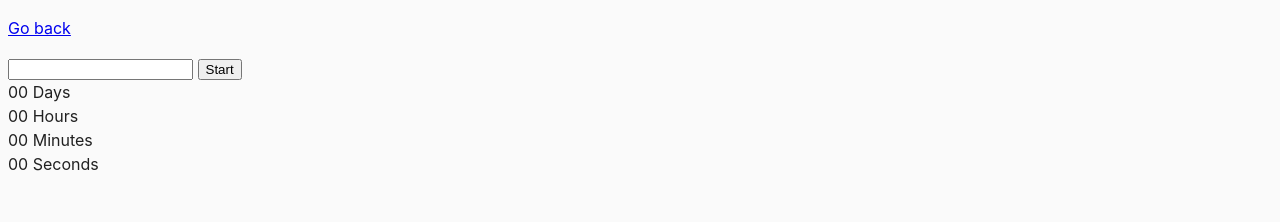
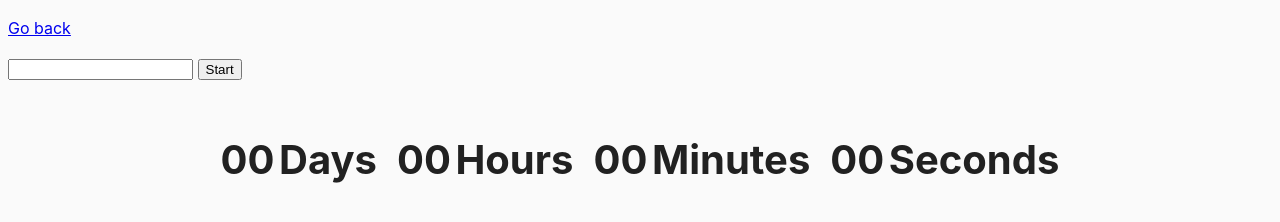
Before and after one commit to pavelloi/goit-js-hw-09, a website built with Parcel: page src/02-timer.html in a window 1280 px wide. Built offline with nearby package versions, Linux system fonts and the light colour scheme.

Commit message:
task 2 -  add styles

```diff
--- a/src/css/common.css
+++ b/src/css/common.css
@@ -3,8 +3,8 @@
 }
 
 body {
-  font-family: -apple-system, BlinkMacSystemFont, 'Segoe UI', Roboto,
-    Oxygen-Sans, Ubuntu, Cantarell, 'Helvetica Neue', sans-serif;
+  font-family: -apple-system, BlinkMacSystemFont, 'Segoe UI', Roboto, Oxygen-Sans, Ubuntu, Cantarell,
+    'Helvetica Neue', sans-serif;
   -webkit-font-smoothing: antialiased;
   -moz-osx-font-smoothing: grayscale;
   background-color: #fafafa;
@@ -16,3 +16,18 @@ img {
   display: block;
   max-width: 100%;
 }
+span {
+  font-size: 40px;
+  font-weight: 700;
+}
+.timer {
+  margin-top: 50px;
+  display: flex;
+  justify-content: center;
+}
+.field {
+  padding-right: 20px;
+}
+.field:last-child {
+  padding-right: 0px;
+}
```
